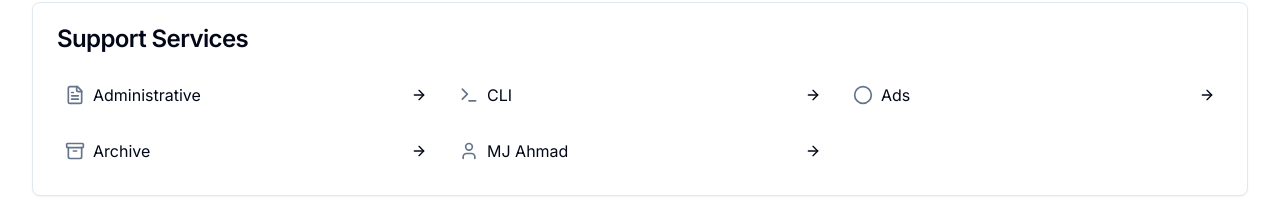
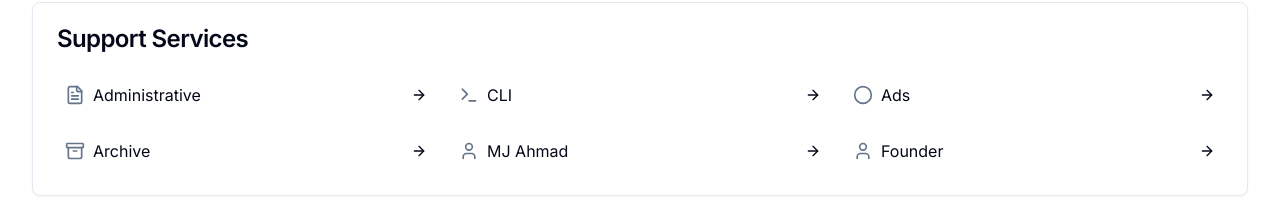
Before and after one commit to MJ-AHMAD/coxs, a Next.js app: page /sitemap in a window 1280 px wide. Shown: the part 751-952 px from the top of the page. Built offline with nearby package versions, Linux system fonts and the light colour scheme.

Commit message:
Update page.tsx

```diff
--- a/app/sitemap/page.tsx
+++ b/app/sitemap/page.tsx
@@ -55,6 +55,7 @@ export default function Sitemap() {
         { name: "Ads", href: "/ads", icon: AdCircle },
         { name: "Archive", href: "/archive", icon: Archive },
         { name: "MJ Ahmad", href: "/mjahmad", icon: User },
+         { name: "Founder", href: "/founder", icon: User },
       ],
     },
     {
```
